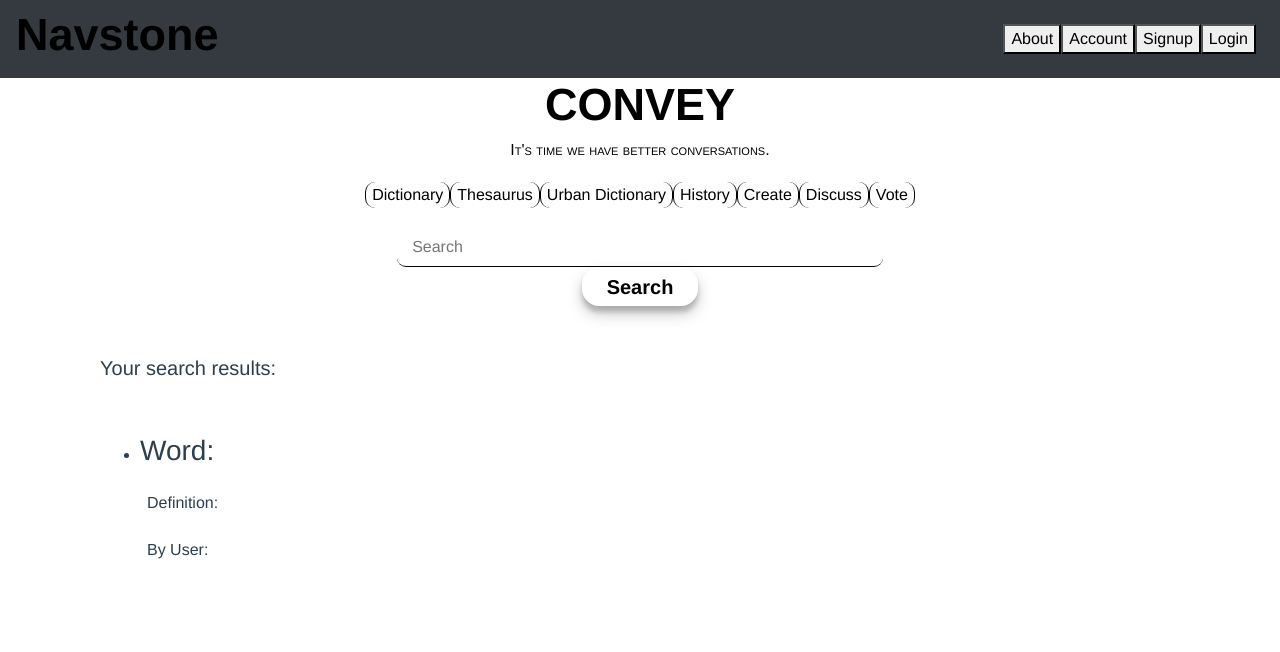
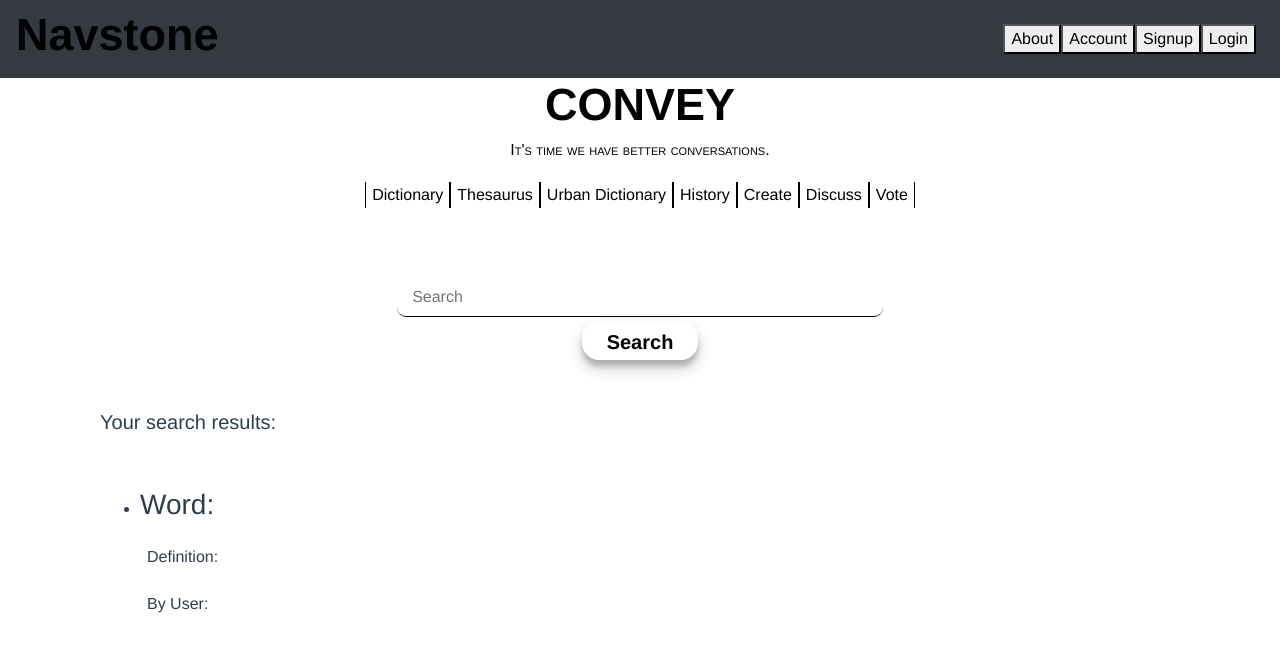
Before and after one commit to chrisngo24/VueJS-Capstone-Draft-1, a Vue app: page /#/ in a window 1280 px wide. Shown: the top 652 px of the page. Built offline with nearby package versions, Linux system fonts and the light colour scheme.

Commit message:
Nothing really, just in case I made a change I forgot about. Tiny CSS tweaks if anything at all.

```diff
--- a/src/views/Home.vue
+++ b/src/views/Home.vue
@@ -55,7 +55,7 @@
   font-size: 20;
   color: black;
   text-align: center;
-  padding-bottom: 20px;
+  padding-bottom: 70px;
 }
 .btn-pages-links-tab {
   border-top: 0px white;
@@ -63,12 +63,11 @@
   border-bottom: 0px white;
   border-left: 1px solid black;
   background-color: white;
-  border-radius: 10px;
 }
 .form-inline {
   color: black;
   text-align: center;
-  padding-top: 20px;
+  padding-top: 30px;
 }
 .search-form {
   height: 39px;
@@ -79,8 +78,10 @@
   border-left: 0px white;
   background-color: white;
   border-radius: 9px;
+  margin-bottom: 4px;
 }
 .search-button {
+  padding-top: 3px;
   height: 39px;
   width: 9%;
   background-color: white;
```
